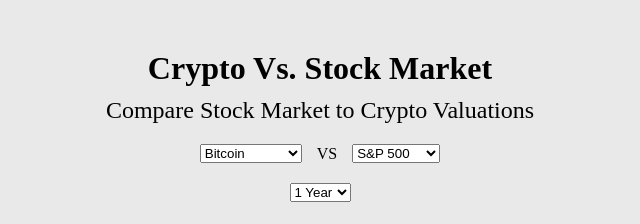
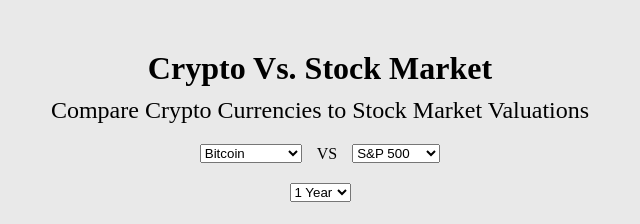
Before and after one commit to karateking007/StockToCrypto, a plain HTML site: page index.html in a window 1280 px wide. Shown: the whole page, without its empty margins (320-960 px from the left). Drawn offline with nearby package versions, Linux system fonts and the light colour scheme; no server answers.

Commit message:
Updated title

```diff
--- a/index.html
+++ b/index.html
@@ -16,7 +16,7 @@
     <section id="title-section">
         <div class="container">
             <h1 class="main-heading">Crypto Vs. Stock Market</h1>
-            <p class="sub-heading">Compare Stock Market to Crypto Valuations</p>
+            <p class="sub-heading">Compare Crypto Currencies to Stock Market Valuations</p>
         </div>
     </section>
 
```
